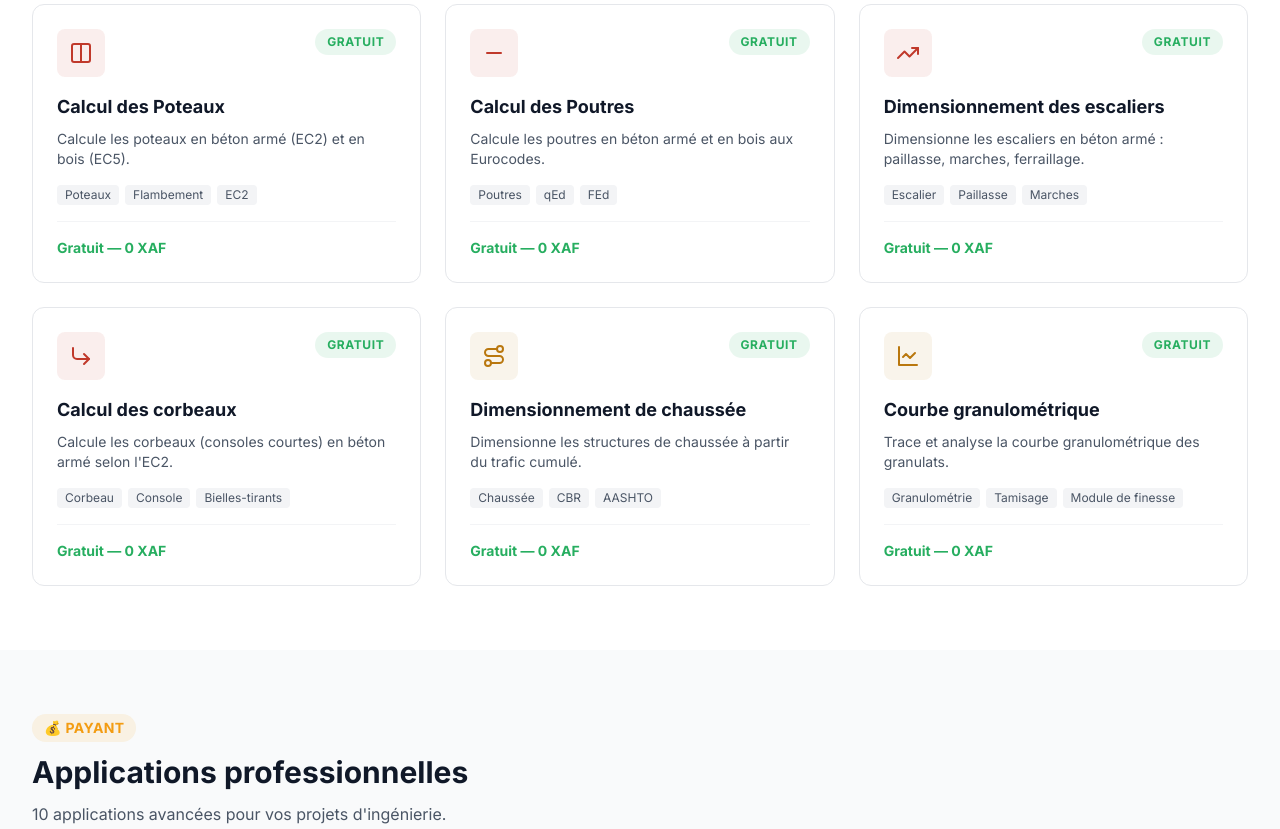
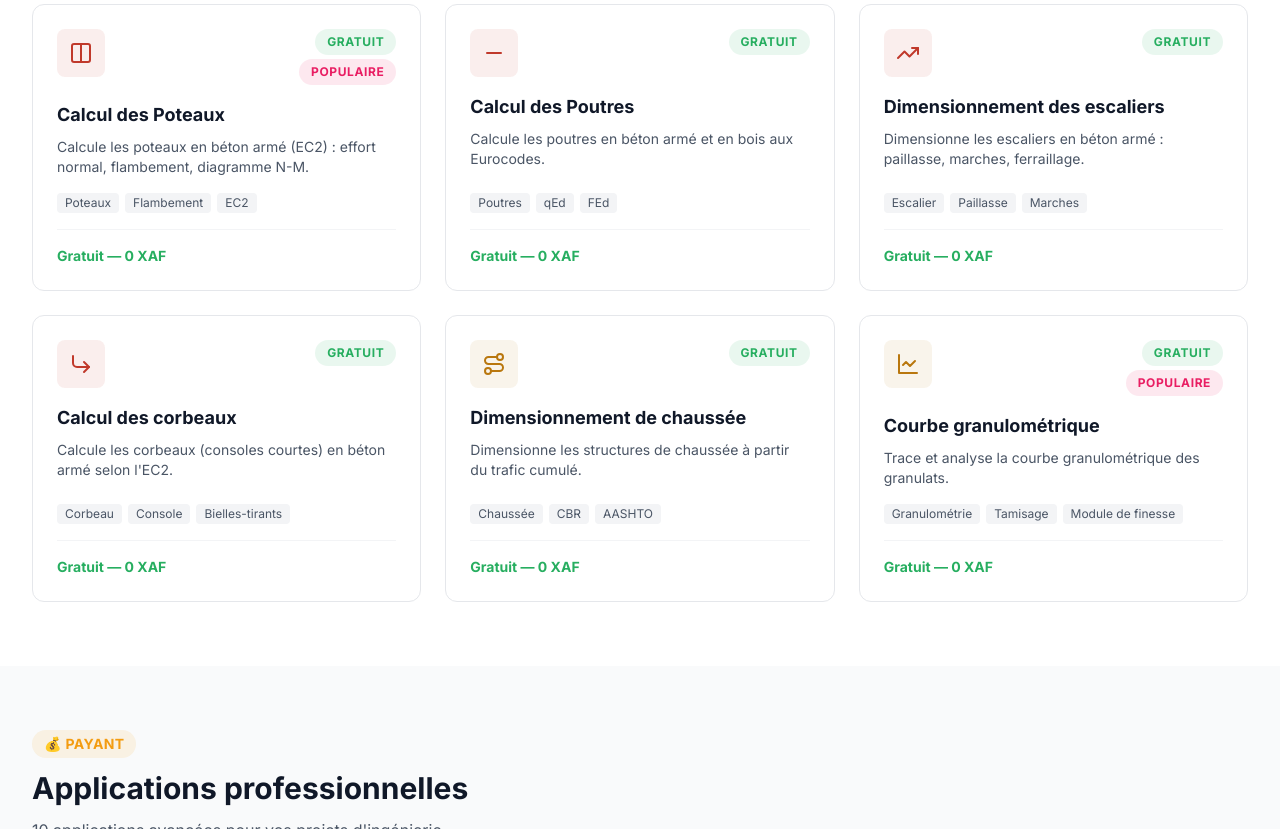
Before and after one commit to structuralengineeringlabs-star/sel-apps, a Next.js app: page / in a window 1280 px wide. Shown: the part 2140-2969 px from the top of the page. Built offline with nearby package versions, Linux system fonts and the light colour scheme.

Commit message:
feat: intégration Calcul des Poteaux (iframe poteaux-app.vercel.app)

```diff
--- /dev/null
+++ b/app/apps/calcul-poteaux/page.tsx
@@ -0,0 +1,20 @@
+import type { Metadata } from "next";
+
+export const metadata: Metadata = {
+  title: "Calcul des Poteaux EC2",
+  description: "Dimensionnement de poteaux isolés en béton armé selon la NF EN 1992-1-1.",
+};
+
+export default function CalculPoteauxPage() {
+  return (
+    <div className="w-full" style={{ height: "calc(100vh - 4rem)" }}>
+      <iframe
+        src="https://poteaux-app.vercel.app"
+        className="w-full h-full border-0"
+        title="Calcul des Poteaux EC2"
+        allow="clipboard-write"
+        loading="lazy"
+      />
+    </div>
+  );
+}
--- a/data/applications.ts
+++ b/data/applications.ts
@@ -49,7 +49,7 @@ export const applications: Application[] = [
     slug: "dalle-pleine",
     name: "Dimensionnement Dalle Pleine",
     shortDescription: "Dimensionne les dalles pleines en béton armé selon l'Eurocode 2 (EN 1992).",
-    longDescription: "Dimensionne les dalles pleines en béton armé selon l'Eurocode 2 (EN 1992) : modélisation de la portée (L) et des charges (qk), calcul du moment fléchissant et de l'effort tranchant, vérification des sections (fck, fyk, yc, ys), calcul du ferraillage (h, b, d_eff = h - c), vérification de la flèche, poinçonnement, fissuration et note de calcul complète.",
+    longDescription: "Dimensionne les dalles pleines en béton armé selon l'Eurocode 2 (EN 1992) : modélisation de la portée (L) et des charges (qk), calcul du moment fléchissant et de l'effort tranchant, vérification des sections (fck, fyk, yc, ys), calcul du ferraillage (h, b, d_eff = h - c) et des flèches. Supporte les dalles sur 2 ou 4 côtés, la continuité des appuis, la vérification au poinçonnement, le ferraillage complet et l'export PDF.",
     categorySlug: "batiments",
     isFree: true,
     isPopular: true,
@@ -61,12 +61,14 @@ export const applications: Application[] = [
     id: 4,
     slug: "calcul-poteaux",
     name: "Calcul des Poteaux",
-    shortDescription: "Calcule les poteaux en béton armé (EC2) et en bois (EC5).",
-    longDescription: "Calcule les poteaux en béton armé (Eurocode 2, EN 1992-1-1) et en bois (Eurocode 5, EN 1995-1-1) : effort normal (NEd), élancement, flambement, diagramme d'interaction N-M, vérifications de résistance, stabilité, durabilité (BA) et service (bois).",
+    shortDescription: "Calcule les poteaux en béton armé (EC2) : effort normal, flambement, diagramme N-M.",
+    longDescription: "Calcule les poteaux isolés en béton armé selon l'Eurocode 2 (EN 1992-1-1) : effort normal (NEd), élancement, flambement, diagramme d'interaction N-M, vérifications de résistance, stabilité et durabilité. Projet multi-poteaux, géométrie polygonale générique, plans SVG et export DXF R12, note de calcul paginée et manuel d'utilisation intégré.",
     categorySlug: "batiments",
     isFree: true,
+    isPopular: true,
+    appUrl: "/apps/calcul-poteaux",
     icon: "Columns",
-    tags: ["Poteaux", "Flambement", "EC2", "EC5", "N-M"],
+    tags: ["Poteaux", "Flambement", "EC2", "N-M"],
   },
   {
     id: 5,
@@ -228,6 +230,8 @@ export const applications: Application[] = [
     longDescription: "Trace et analyse la courbe granulométrique des granulats à partir des résultats d'analyse par tamisage : calcul des tamisats cumulés, détermination du module de finesse et classification des matériaux selon les normes en vigueur.",
     categorySlug: "geotechnique",
     isFree: true,
+    isPopular: true,
+    appUrl: "/apps/courbe-granulometrique",
     icon: "LineChart",
     tags: ["Granulométrie", "Tamisage", "Module de finesse"],
   },
```
